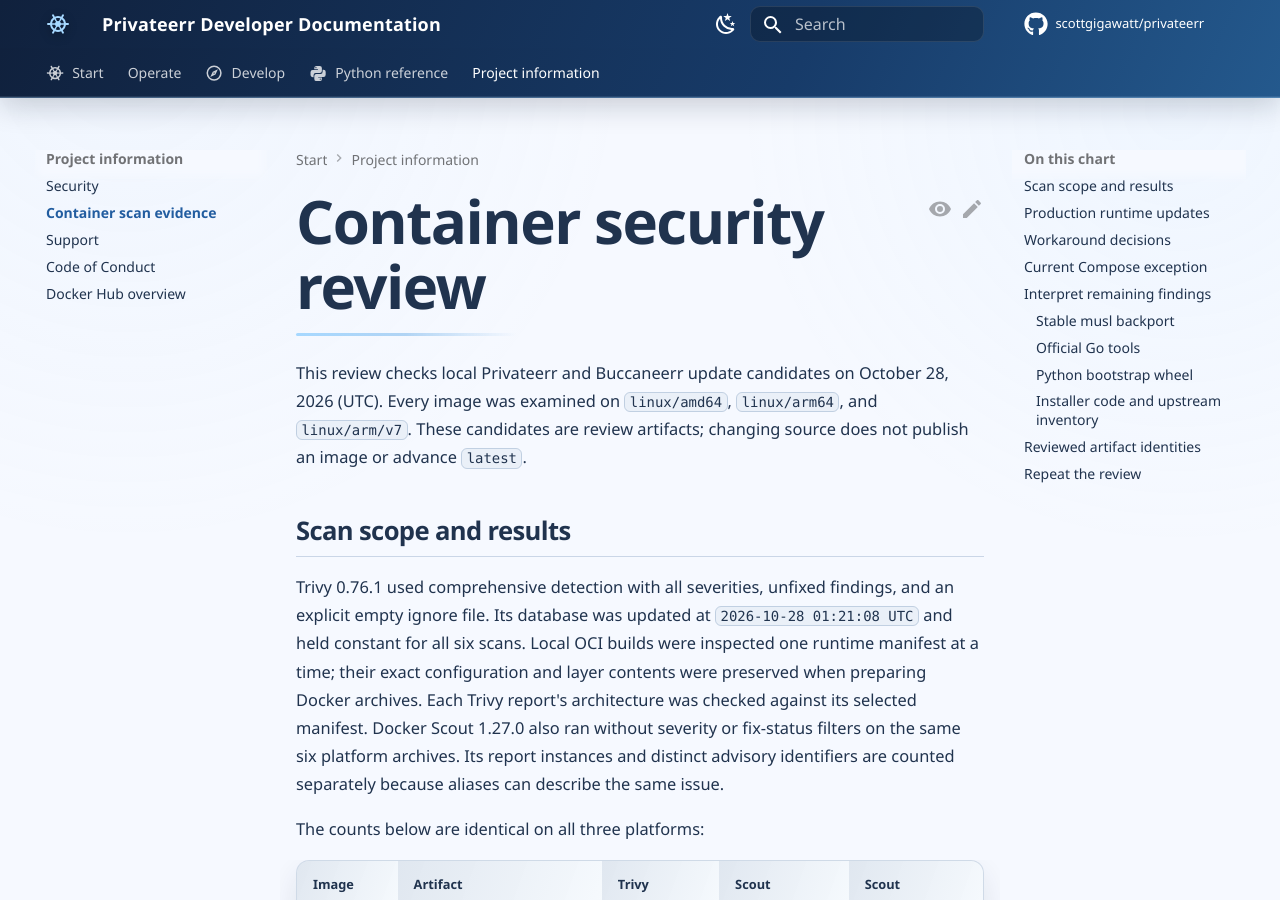
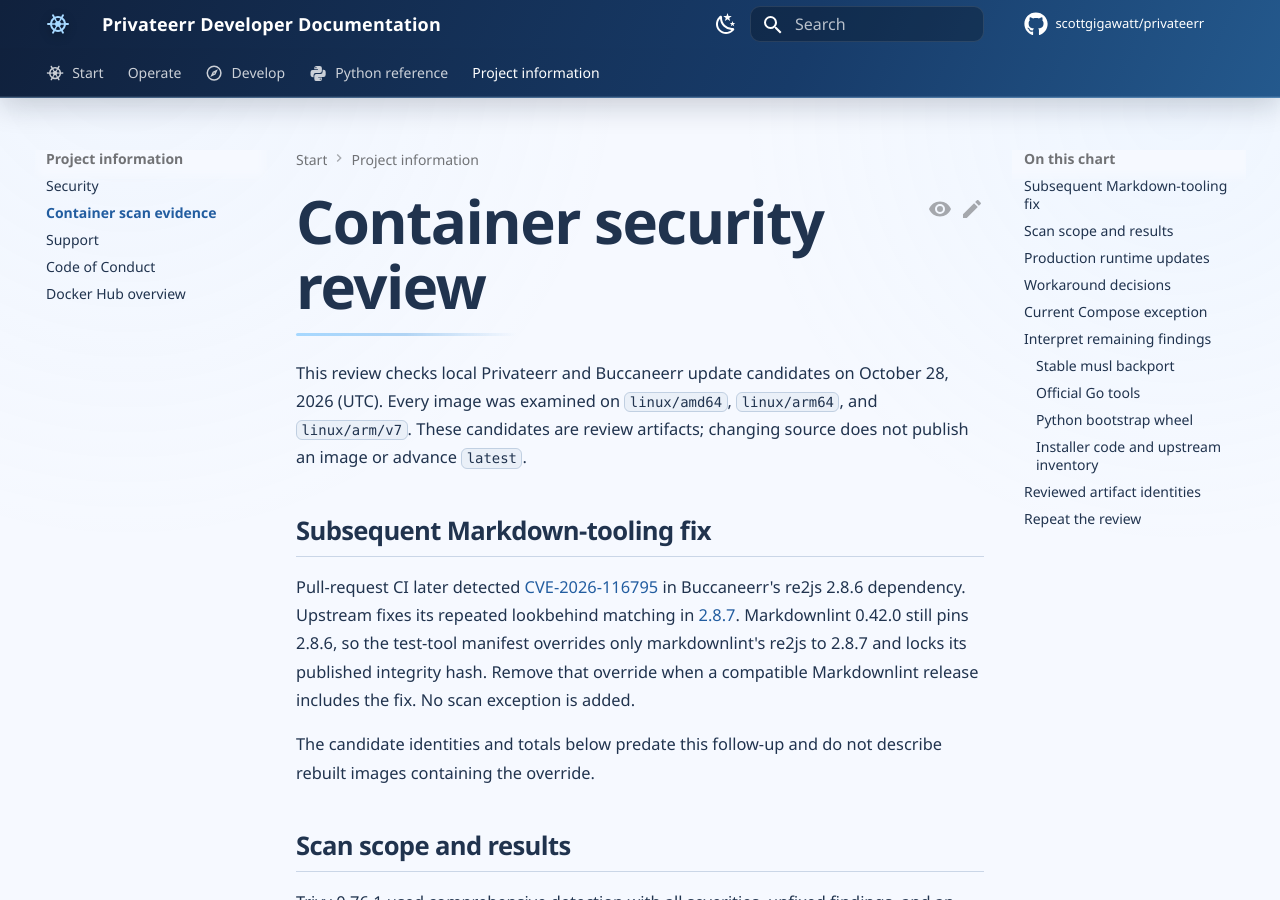
Before and after one commit to scottgigawatt/privateerr, an MkDocs documentation site: the page built from docs/container-scan-review.md, in a window 1280 px wide and 900 px high. Built offline with MkDocs 1.6.1 and Material for MkDocs 9.7.7, drawn with Linux system fonts in a browser that asks for light colours; comment, search, counter and statistics services are not loaded.

Commit message:
🧯 Patch the regex kraken in Buccaneerr

```diff
--- a/docs/container-scan-review.md
+++ b/docs/container-scan-review.md
@@ -1,6 +1,12 @@
 # Container security review
 
 This review checks local Privateerr and Buccaneerr update candidates on October 28, 2026 (UTC). Every image was examined on `linux/amd64`, `linux/arm64`, and `linux/arm/v7`. These candidates are review artifacts; changing source does not publish an image or advance `latest`.
+
+## Subsequent Markdown-tooling fix
+
+Pull-request CI later detected [CVE-2026-116795](https://github.com/le0pard/re2js/security/advisories/GHSA-gg6h-894w-4m9c) in Buccaneerr's re2js 2.8.6 dependency. Upstream fixes its repeated lookbehind matching in [2.8.7](https://github.com/le0pard/re2js/releases/tag/2.8.7). Markdownlint 0.42.0 still pins 2.8.6, so the test-tool manifest overrides only markdownlint's re2js to 2.8.7 and locks its published integrity hash. Remove that override when a compatible Markdownlint release includes the fix. No scan exception is added.
+
+The candidate identities and totals below predate this follow-up and do not describe rebuilt images containing the override.
 
 ## Scan scope and results
 
```
Also changed, not shown: 2 other files.
